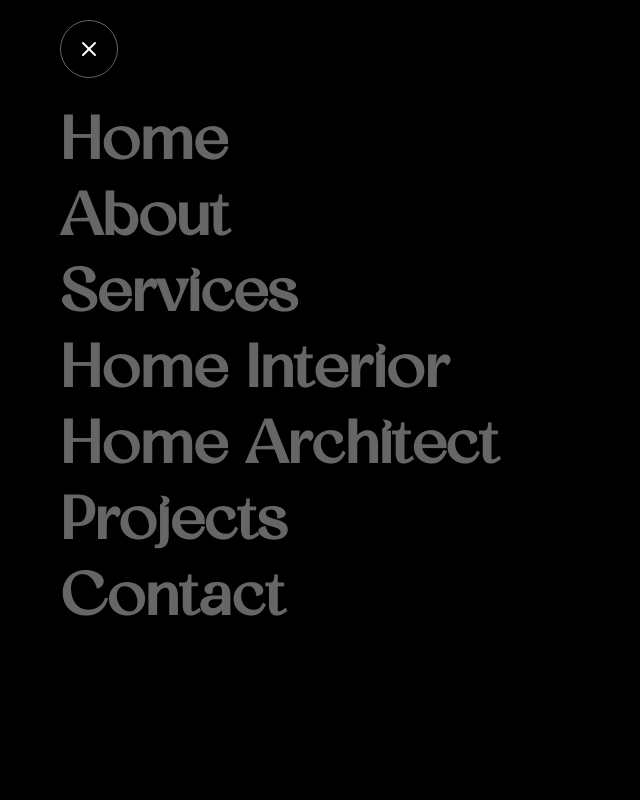
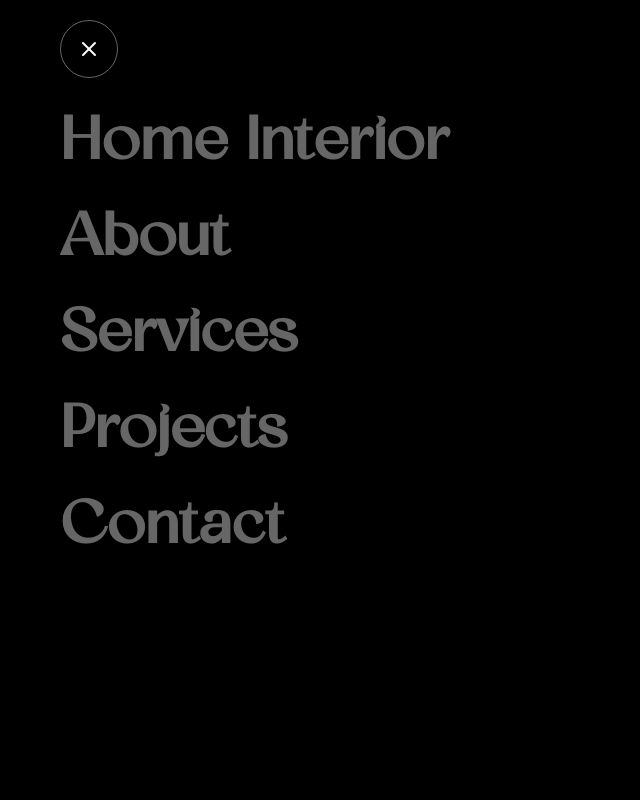
Before and after one commit to Be1newinner/shyaminteriors, a Next.js app: page /about in a window 1280 px wide. Both pictures are taken after a click on the element 1140 px from the left and 60 px from the top of the page. Shown: the top 800 px of the page, without its empty margins (0-640 px from the left). Built offline with nearby package versions, Linux system fonts and the light colour scheme.

Commit message:
feat: Add About and Services pages, including new Navbar and ServicesCard components.

```diff
--- a/app/about/page.tsx
+++ b/app/about/page.tsx
@@ -3,13 +3,17 @@ import Image from "next/image";
 
 function About() {
   return (
-    <div className="pt-30">
-      <div className="flex flex-col gap-10 px-4 bg-[url('/HomeLanding/dot-bg.webp')] py-20">
-        <h2 className="text-3xl font-bold">ABOUT ME</h2>
-        <h2 className="text-5xl font-bold">
+    <div>
+      <div className="pt-30 sm:px-20 sm:py-45">
+        <div className="flex flex-col gap-10 px-4 bg-[url('/HomeLanding/dot-bg.webp')] py-20 sm:px-10">
+          <h2 className="text-3xl font-bold sm:font-light sm:text-2xl">
+            ABOUT ME
+          </h2>
+          <h2 className="text-5xl font-bold sm:text-9xl sm:leading-[170px]">
             HI, I'M SHYAM <br /> INTERIOR DESIGNER
           </h2>
-        <div className="w-full h-[60vh] relative mt-10">
+          <div className="sm:flex sm:gap-5 h-[150svh]">
+            <div className="w-full h-[60vh] relative mt-10 sm:w-[60%] sm:h-full">
               <Image
                 src="/HomeLanding/about-thumb-1.webp"
                 alt="hero-section"
@@ -18,7 +22,16 @@ function About() {
             </div>
 
             {/* interior studeio abuot */}
-        <div className="flex flex-col gap-5 py-10">
+            <div className="flex flex-col gap-5 py-10 sm:w-[40%] sm:h-full sm:pl-30">
+              <div className="relative h-50 w-full hidden sm:block ">
+                <Image
+                  className="object-contain"
+                  src="/about/arrow-line.webp"
+                  alt="interior-studio-about"
+                  fill
+                />
+              </div>
+              <div className="flex flex-col gap-5 sm:gap-10 sm:mt-30">
                 <Image
                   src="/HomeLanding/interior-studio-about.webp"
                   alt="interior-studio-about"
@@ -27,16 +40,19 @@ function About() {
                 />
                 <p className="text-3xl font-bold">Shyam Interior Studio</p>
                 <p className="font-sans font-semibold text-left text-[#666666] py-10">
-            Everything happens for a reason to change so that you can learn to
-            let go, things go wrong so that you appreciate them. When necessary
-            we offer the best dental restorative materials and procedures. My
-            technology allows you to see the results of your treatment, and us
-            to see detail not available to the naked eye.
+                  Everything happens for a reason to change so that you can
+                  learn to let go, things go wrong so that you appreciate them.
+                  When necessary we offer the best dental restorative materials
+                  and procedures. My technology allows you to see the results of
+                  your treatment, and us to see detail not available to the
+                  naked eye.
                 </p>
               </div>
             </div>
-
-      <div className="relative h-[20vh] w-full">
+          </div>
+        </div>
+      </div>
+      <div className="relative h-[20vh] w-full sm:h-[90svh]">
         <Image src="/about/gallery-01.webp" alt="about-thumb-2" fill />
       </div>
     </div>
--- a/app/services/page.tsx
+++ b/app/services/page.tsx
@@ -5,13 +5,15 @@ import React from "react";
 
 function page() {
   return (
-    <section className="px-4">
-      <div>
-        <h2 className="text-6xl font-bold pt-30 text-center py-20">SERVICES</h2>
+    <section className="px-4 bg-[#201f1f]">
+      <div className="sm:py-15">
+        <h2 className="text-6xl font-bold pt-30 text-center py-20 sm:text-9xl sm:font-light">
+          SERVICES
+        </h2>
       </div>
 
       {/* service card */}
-      <div className="flex flex-col gap-10">
+      <div className="flex flex-col gap-10 sm:flex-row sm:flex-wrap sm:justify-center *:cursor-pointer">
         <ServicesCard
           id="01"
           image="/home-services/service-01.webp"
@@ -64,7 +66,7 @@ function page() {
         </h2>
         <div className="grid grid-cols-2 gap-4 place-items-center mt-10">
           {BrandsPng.map((brand) => (
-            <div key={brand.alt} className="h-20 w-20 relative">
+            <div key={brand.alt} className="h-20 w-20 relative sm:h-30 sm:w-30">
               <Image
                 className="invert object-contain"
                 src={brand.image}
--- a/components/Navbar/Navbar.tsx
+++ b/components/Navbar/Navbar.tsx
@@ -43,27 +43,52 @@ const Navbar = () => {
           >
             <X />
           </button>
-          <ul className="flex flex-col gap-4 text-4xl font-bold *:text-[#666666] sm:text-6xl">
-            <li className="cursor-pointer" onClick={() => setOpen(false)}>
-              <Link href="/">Home</Link>
+          <ul className="flex flex-col gap-9 text-4xl font-bold *:text-[#666666] sm:text-6xl">
+            <li>
+              <Link
+                className="cursor-pointer inline-block hover:text-white transition-all duration-300"
+                onClick={() => setOpen(false)}
+                href="/"
+              >
+                Home Interior
+              </Link>
             </li>
-            <li className="cursor-pointer" onClick={() => setOpen(false)}>
-              <Link href="/about">About</Link>
+            <li>
+              <Link
+                className="cursor-pointer inline-block hover:text-white transition-all duration-300"
+                onClick={() => setOpen(false)}
+                href="/about"
+              >
+                About
+              </Link>
             </li>
-            <li className="cursor-pointer" onClick={() => setOpen(false)}>
-              <Link href="/services">Services</Link>
+            <li>
+              <Link
+                className="cursor-pointer inline-block hover:text-white transition-all duration-300"
+                onClick={() => setOpen(false)}
+                href="/services"
+              >
+                Services
+              </Link>
             </li>
-            <li className="cursor-pointer" onClick={() => setOpen(false)}>
-              <Link href="/home-interior">Home Interior</Link>
+
+            <li>
+              <Link
+                className="cursor-pointer inline-block hover:text-white transition-all duration-300"
+                onClick={() => setOpen(false)}
+                href="/projects"
+              >
+                Projects
+              </Link>
             </li>
-            <li className="cursor-pointer" onClick={() => setOpen(false)}>
-              <Link href="/home-architect">Home Architect</Link>
-            </li>
-            <li className="cursor-pointer" onClick={() => setOpen(false)}>
-              <Link href="/projects">Projects</Link>
-            </li>
-            <li className="cursor-pointer" onClick={() => setOpen(false)}>
-              <Link href="/contact">Contact</Link>
+            <li>
+              <Link
+                className="cursor-pointer inline-block hover:text-white transition-all duration-300"
+                onClick={() => setOpen(false)}
+                href="/contact"
+              >
+                Contact
+              </Link>
             </li>
           </ul>
         </div>
--- a/components/services-card/ServicesCard.tsx
+++ b/components/services-card/ServicesCard.tsx
@@ -17,7 +17,7 @@ function ServicesCard({
   services,
 }: IserviceCardProps) {
   return (
-    <div className="flex flex-col gap-5 pt-15 border-t-[0.5px] border-[#666666] py-2 relative">
+    <div className="flex flex-col gap-5 pt-15 border-t-[0.5px] border-[#666666] py-2 relative sm:max-w-[400px]">
       <p className="text-xl font-bold font-sans text-[#666666]">{id}</p>
       <div className="h-[200px] w-full relative">
         <Image className="object-cover" src={image} alt={title} fill />
```
Also changed, not shown: public/about/arrow-line.webp (added). Lines whose indentation alone changed are shown as unchanged.
